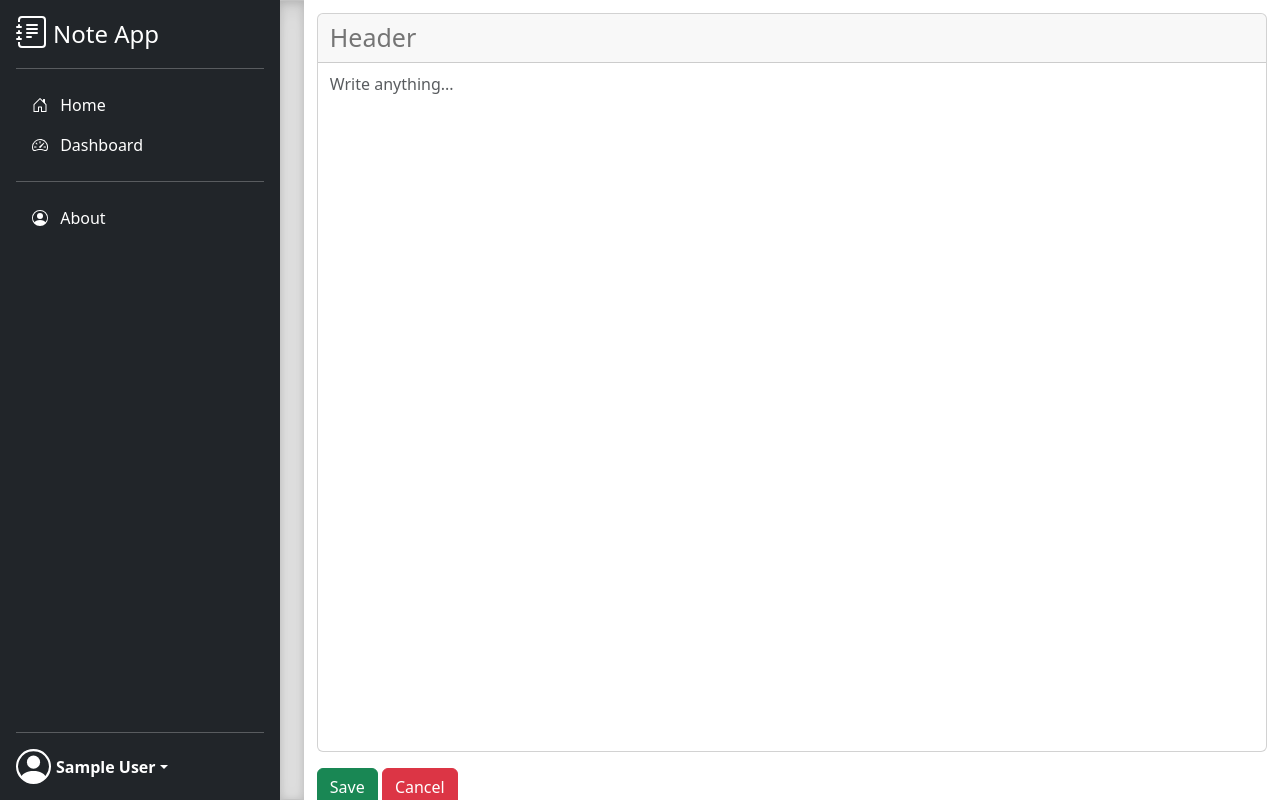
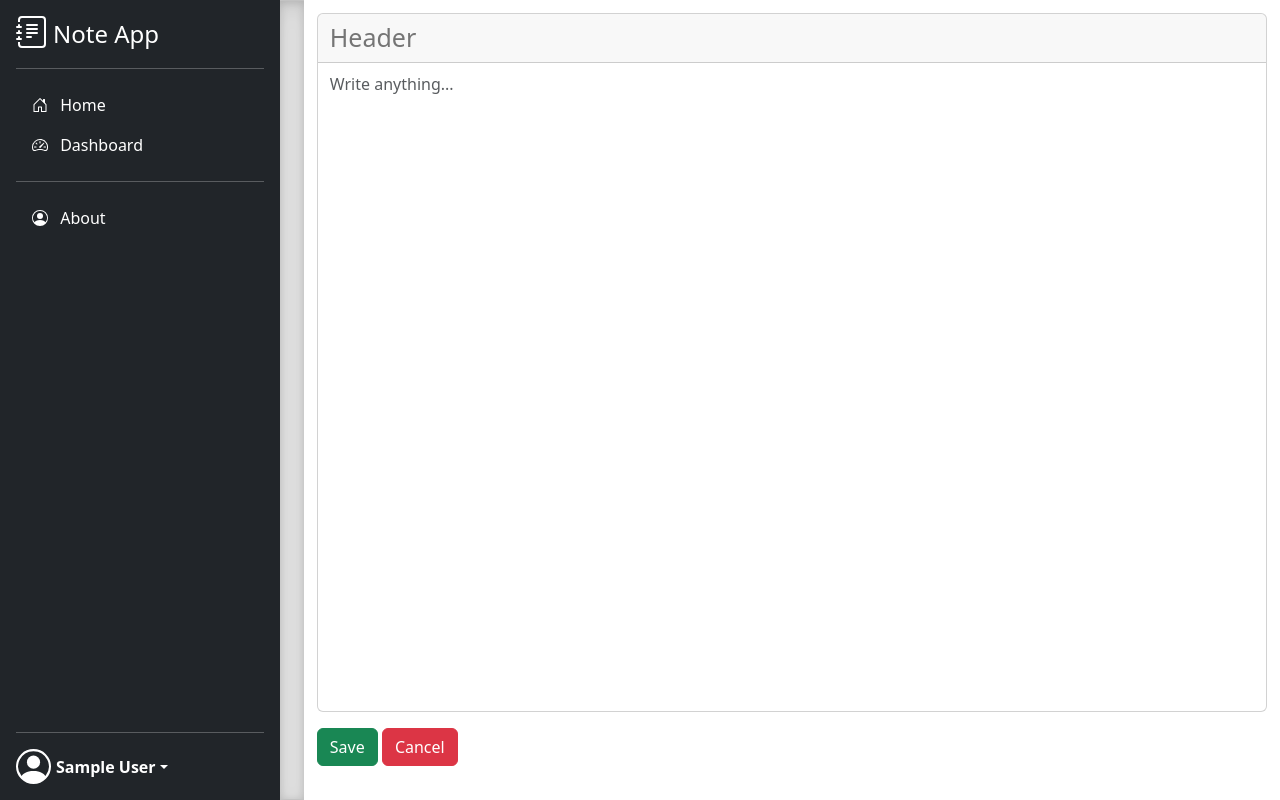
Before and after one commit to PrarieComamile/Note-App, a Flask app: page /createnote in a window 1280 px wide. Run offline with Flask 2, Linux system fonts and the light colour scheme; the visitor is signed in with stand-in values (Sample User, id 1); some libraries are stand-ins or nearby versions.

Commit message:
Update createnote.html

```diff
--- a/templates/createnote.html
+++ b/templates/createnote.html
@@ -26,7 +26,7 @@
         }
 
         .result-textarea {
-            height: 85vh !important;
+            height: 80vh !important;
             resize: none;
             background-color: #ffffff !important;
             outline: none !important;
```
